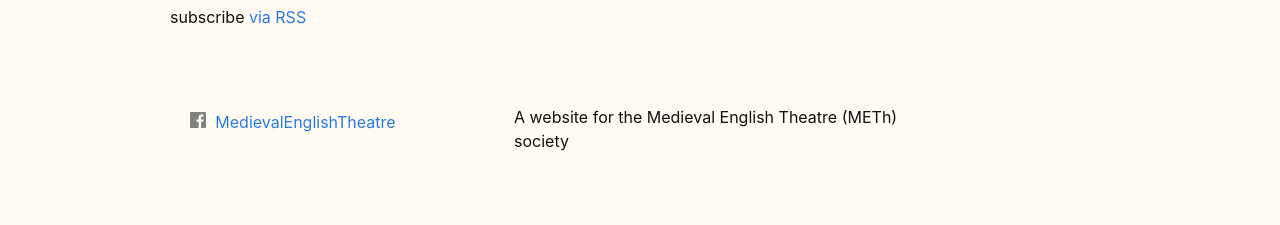
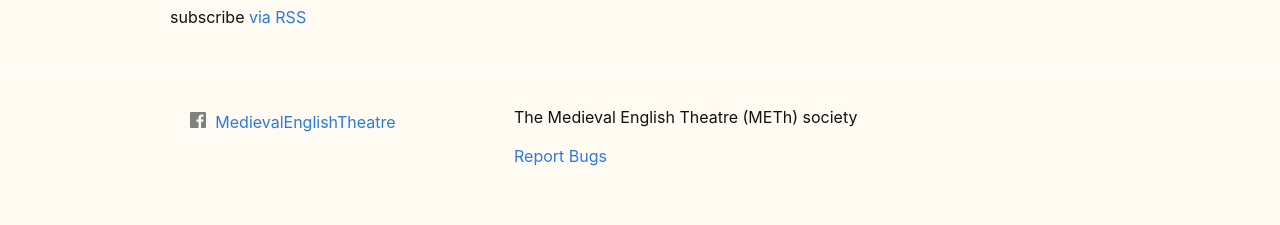
Before and after one commit to MedievalEnglishTheatre/MedievalEnglishTheatre.github.io, a Jekyll site: the page built from src/index.md, in a window 1280 px wide. Shown: the part 1479-1704 px from the top of the page. Built offline with Jekyll 4.4.1, drawn with Linux system fonts in a browser that asks for light colours.

Commit message:
fiddling with footer

```diff
--- a/_config.yml
+++ b/_config.yml
@@ -16,7 +16,7 @@
 title: Medieval English Theatre
 #email: james@blushingbunny.net
   # keywords: medieval theatre, mediaeval theatre, medieval theater, mediaeval theater, early theatre, European theatre, sixteenth-century theatre, audiences, Lille, Saint's plays, Fouquet, St Apollonia, Medieval French drama, York Plays, interludes, Mystery Plays, court entertainments, biblical plays, pageants, guilds, York, theatre research, Toronto, PLS
-description: A website for the Medieval English Theatre (METh) society
+description: The Medieval English Theatre (METh) society
 baseurl: "" # the subpath of your site, e.g. /blog
 url: "https://MedievalEnglishTheatre.github.io" # the base hostname & protocol for your site, e.g. http://example.com
 #twitter_username: jekyllrb
--- a/src/_includes/footer.html
+++ b/src/_includes/footer.html
@@ -2,31 +2,13 @@
   <data class="u-url" href="{{ "/" | relative_url }}"></data>
 
   <div class="wrapper">
-
-	  <!--    <h2 class="footer-heading">{{ site.title | escape }}</h2> -->
-
-<!--    <div class="footer-col-wrapper">
-      <div class="footer-col footer-col-1">
-        <ul class="contact-list">
-          <li class="p-name">
-            {%- if site.author -%}
-              {{ site.author | escape }}
-            {%- else -%}
-              {{ site.title | escape }}
-            {%- endif -%}
-            </li>
-            {%- if site.email -%}
-            <li><a class="u-email" href="mailto:{{ site.email }}">{{ site.email }}</a></li>
-            {%- endif -%}
-        </ul>
-      </div>
--->
       <div class="footer-col footer-col-1">
         {%- include social.html -%}
       </div>
 
       <div class="footer-col footer-col-3">
         <p>{{- site.description | escape -}}</p>
+        <p><a href="https://github.com/MedievalEnglishTheatre/MedievalEnglishTheatre.github.io/issues">Report Bugs</a></p>
       </div>
     </div>
 
```
